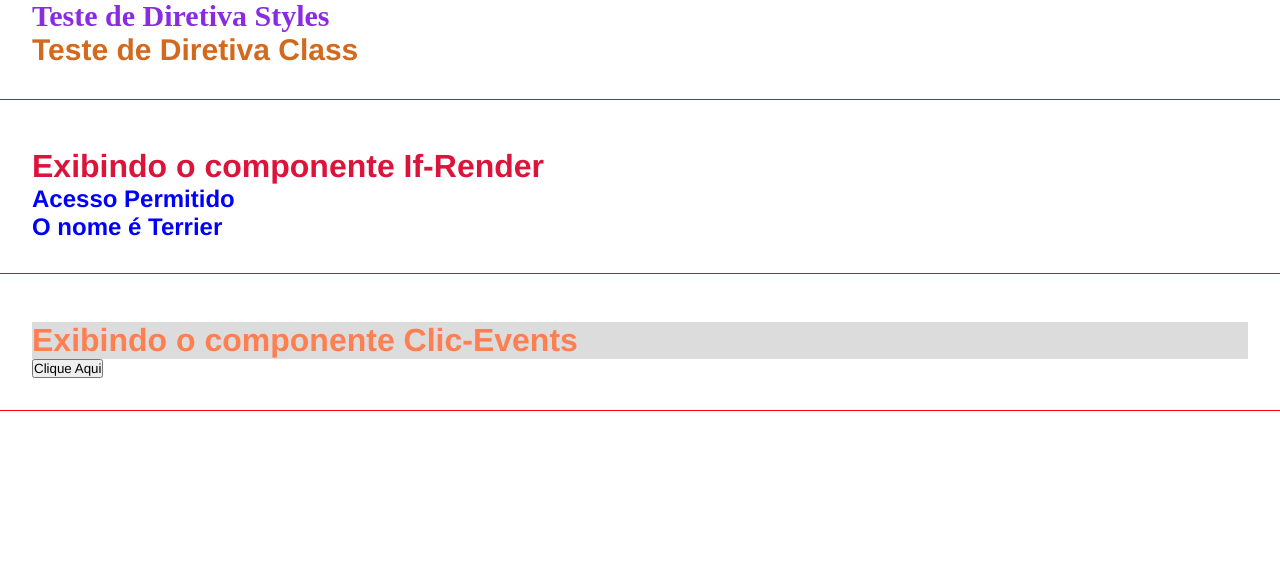
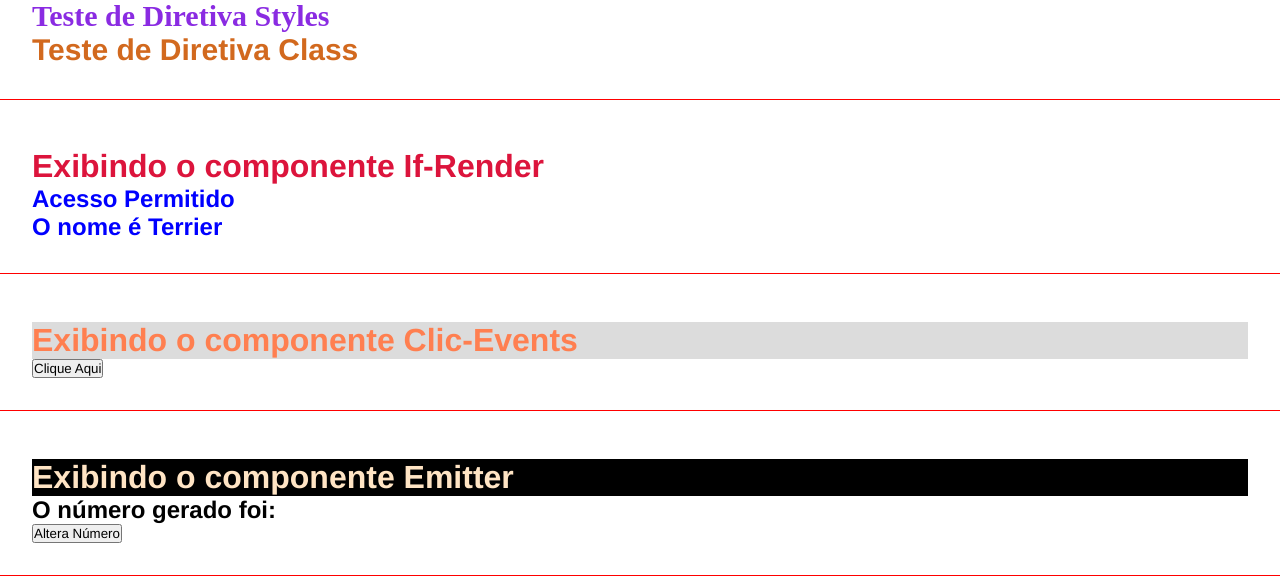
Before and after one commit to ernestopcaraujo/projectReviewAngular, an Angular app in the folder curso-angular/: page / in a window 1280 px wide. Shown: the part 694-1276 px from the top of the page. Built offline with nearby package versions, Linux system fonts and the light colour scheme.

Commit message:
Added change-number component

```diff
--- a/curso-angular/src/app/components/emitter/emitter.component.html
+++ b/curso-angular/src/app/components/emitter/emitter.component.html
@@ -0,0 +1,5 @@
+<div class="class">
+    <h1>Exibindo o componente Emitter</h1>
+    <h2>O número gerado foi: {{myNumber}} </h2>
+    <app-change-number (changeNumber)="onChangeNumber()"></app-change-number>
+</div>
```
